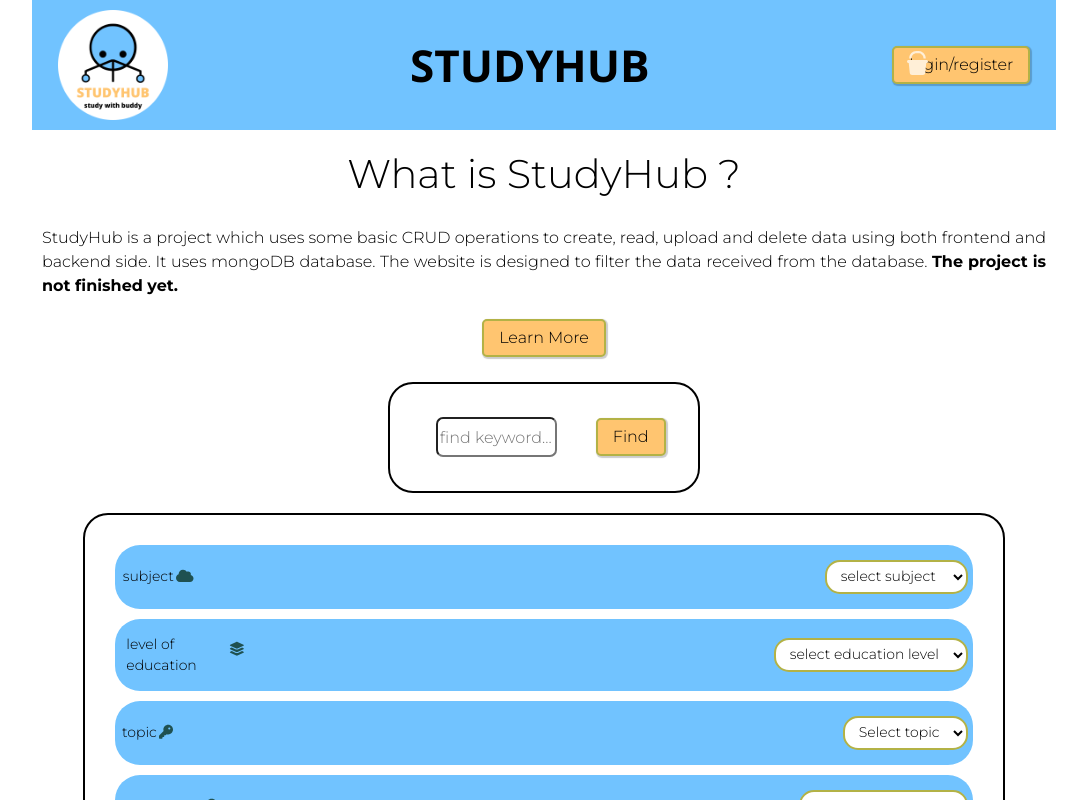
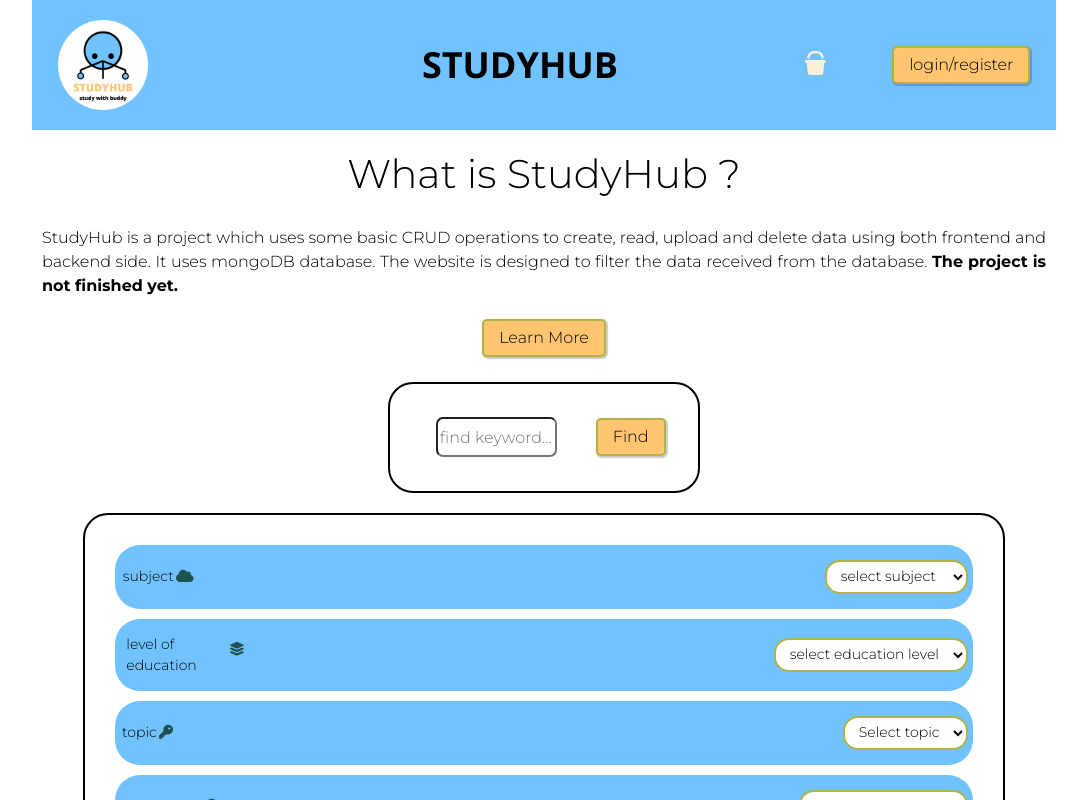
Before and after one commit to marekk1233211/StudyHub, a React (Create React App) app: page / in a window 1280 px wide. Shown: the top 800 px of the page, without its empty margins (96-1183 px from the left). Built offline with nearby package versions, Linux system fonts and the light colour scheme; no server answers; a web font is replaced by a local one.

Commit message:
change header styles

```diff
--- a/src/components/Header/Header.jsx
+++ b/src/components/Header/Header.jsx
@@ -29,6 +29,7 @@
             )}
           </div>
         </Link>
+
         <Link to="/" className={styles.linkComp}>
           <p className={styles.siteName}>STUDYHUB</p>
         </Link>
--- a/src/components/Header/Header.module.scss
+++ b/src/components/Header/Header.module.scss
@@ -19,6 +19,11 @@
 .dark.navigation {
   background-color: $color_dark_zielony;
 }
+.innerWrapper {
+  display: flex;
+  align-items: center;
+  justify-content: center;
+}
 .bucketFontAwesome {
   position: absolute;
   top: 60%;
@@ -38,6 +43,7 @@
   color: $color_dark_bezowy;
 }
 .image {
+  flex-basis: 10%;
   display: flex;
   justify-content: center;
   align-items: center;
@@ -52,26 +58,33 @@
   font-size: 28px;
   text-decoration: none;
   margin: 0;
-}
-@media (orientation: landscape) {
-  .bucketFontAwesome {
-    position: absolute;
-    top: 50%;
-    right: 20%;
-    transform: translateY(-50%);
-  }
-  .siteName {
-    font-size: 36px;
-  }
+  padding: 10px;
 }
 @media (orientation: portrait) {
   .logHam {
     margin-top: 60px;
+    font-size: 13px;
   }
   .bucketFontAwesome {
     right: 0%;
     top: 0;
     transform: translate(-50%, 50%);
+  }
+  .siteName {
+    position: absolute;
+    top: 50%;
+    left: 50%;
+    transform: translate(-50%, -50%);
+    font-size: 26px;
+  }
+}
+@media (min-width: 375px) {
+  img {
+    max-height: calc($headerSize - 40px);
+    max-width: auto;
+  }
+  .siteName {
+    top: 40%;
   }
 }
 @media (min-width: 1025px) {
@@ -82,3 +95,23 @@
     font-size: 44px;
   }
 }
+
+@media (orientation: landscape) {
+  .innerWrapper {
+    justify-content: space-between;
+  }
+  .bucketFontAwesome {
+    position: absolute;
+    top: 50%;
+    right: 22.5%;
+    transform: translateY(-50%);
+  }
+  .siteName {
+    font-size: 36px;
+  }
+}
+@media (orientation: landscape) and (max-width: 668px) {
+  .bucketFontAwesome {
+    right: 27.5%;
+  }
+}
```
